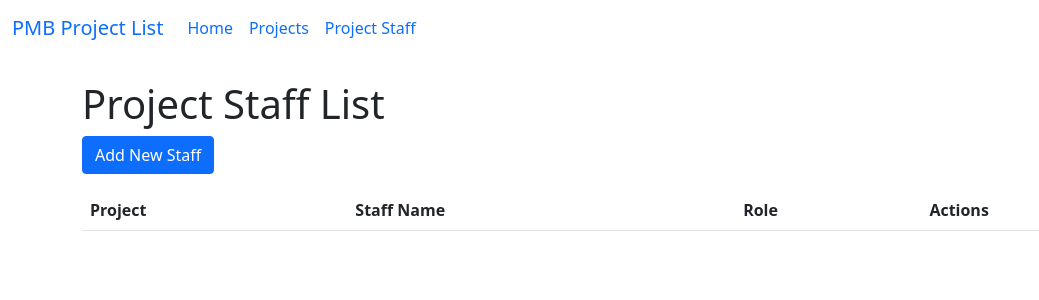
After one commit to Jinxiang2000/Django_PML, a Django app: page /projects/project-staff/ in a window 1280 px wide. The commit adds this page. Shown: the top 300 px of the page, without its empty margins (0-1039 px from the left). Run offline with Django 5.2, Linux system fonts and the light colour scheme; data that the repository does not hold is empty; some libraries are stand-ins or nearby versions.

Commit message:
Project Staff List

```diff
--- a/PMB_Project/PMB_Project/settings.py
+++ b/PMB_Project/PMB_Project/settings.py
@@ -38,8 +38,10 @@ INSTALLED_APPS = [
     "django.contrib.messages",
     "django.contrib.staticfiles",
     "projects",
+    "crispy_forms",
+    "crispy_bootstrap4"
 ]
-
+CRISPY_TEMPLATE_PACK = 'bootstrap4'  # or 'bootstrap5' if you are using Bootstrap 5
 MIDDLEWARE = [
     "django.middleware.security.SecurityMiddleware",
     "django.contrib.sessions.middleware.SessionMiddleware",
@@ -120,7 +122,7 @@ USE_TZ = True
 # Static files (CSS, JavaScript, Images)
 # https://docs.djangoproject.com/en/5.0/howto/static-files/
 
-STATIC_URL = "static/"
+STATIC_URL = "/static/"
 
 # Default primary key field type
 # https://docs.djangoproject.com/en/5.0/ref/settings/#default-auto-field
--- /dev/null
+++ b/PMB_Project/PMB_Project/static/css/custom.css
@@ -0,0 +1,6 @@
+/* static/css/custom.css */
+#projectsTable, .dataTables_wrapper, .dataTables_length, .dataTables_filter {
+    width: auto !important; /* Override any pre-existing width settings */
+    margin-left: 10 !important; /* Align to the left */
+    text-align: left !important; /* Text align left */
+}
--- a/PMB_Project/projects/models.py
+++ b/PMB_Project/projects/models.py
@@ -23,7 +23,7 @@ class Project(models.Model):
     project_manager = models.ForeignKey('Staff', on_delete=models.SET_NULL, null=True, related_name='managed_projects')
 
     def __str__(self):
-        return self.title
+        return f'{self.project_id} - {self.title}'
 
     def get_absolute_url(self):
         return reverse('project_detail', kwargs={'pk': self.pk})
--- a/PMB_Project/projects/templates/base.html
+++ b/PMB_Project/projects/templates/base.html
@@ -3,11 +3,15 @@
 <head>
     <meta charset="UTF-8">
     <title>{% block title %}Project Management{% endblock %}</title>
-    <link rel="stylesheet" type="text/css" href="https://cdn.datatables.net/1.10.21/css/jquery.dataTables.css">
     <link href="https://cdn.jsdelivr.net/npm/bootstrap@5.1.3/dist/css/bootstrap.min.css" rel="stylesheet">
     <script src="https://cdn.jsdelivr.net/npm/bootstrap@5.1.3/dist/js/bootstrap.bundle.min.js"></script>
     <script type="text/javascript" src="https://code.jquery.com/jquery-3.5.1.js"></script>
     <script type="text/javascript" src="https://cdn.datatables.net/1.10.21/js/jquery.dataTables.js"></script>
+    <link rel="stylesheet" type="text/css" href="https://cdn.datatables.net/1.10.21/css/jquery.dataTables.min.css">
+    <script src="https://code.jquery.com/jquery-3.5.1.js"></script>
+    <script src="https://cdn.datatables.net/1.10.21/js/jquery.dataTables.min.js"></script>
+
+
     {% block additional_css %}{% endblock %}
 </head>
 <body>
@@ -26,16 +30,21 @@
                     <li class="nav-item">
                         <a class="nav-link" href="{% url 'project_list' %}">Projects</a>
                     </li>
+
+                    <li class="nav-item">
+                        <a class="nav-link" href="{% url 'project_staff_list' %}">Project Staff</a>
+                    </li>
+
                     <!-- Additional navbar items can be added here -->
                 </ul>
             </div>
         </div>
     </nav>
-    <div class="container mt-4">
-        {% block content %}
-        {% endblock %}
-        {% block additional_scripts %}{% endblock %}
-    </div>
+
+    {% block content %}
+    {% endblock %}
+    {% block additional_scripts %}{% endblock %}
+
 
 
 
--- /dev/null
+++ b/PMB_Project/projects/templates/projects/project_staff_list.html
@@ -0,0 +1,31 @@
+{% extends 'base.html' %}
+
+{% block content %}
+<div class="container mt-4">
+    <h1>Project Staff List</h1>
+    <a href="{% url 'project_staff_add' %}" class="btn btn-primary mb-3">Add New Staff</a>
+    <table class="table">
+        <thead>
+            <tr>
+                <th>Project</th>
+                <th>Staff Name</th>
+                <th>Role</th>
+                <th>Actions</th>
+            </tr>
+        </thead>
+        <tbody>
+            {% for staff in project_staff %}
+            <tr>
+                <td>{{ staff.project.title }}</td>
+                <td>{{ staff.staff.name }}</td>
+                <td>{{ staff.role }}</td>
+                <td>
+                    <a href="{% url 'project_staff_edit' staff.id %}" class="btn btn-sm btn-info">Edit</a>
+                    <a href="{% url 'project_staff_delete' staff.id %}" class="btn btn-sm btn-danger">Delete</a>
+                </td>
+            </tr>
+            {% endfor %}
+        </tbody>
+    </table>
+</div>
+{% endblock %}
--- a/PMB_Project/projects/urls.py
+++ b/PMB_Project/projects/urls.py
@@ -7,4 +7,9 @@ urlpatterns = [
     path('new/', views.project_create, name='project_create'),
     path('edit/<slug:pk>/', views.project_edit, name='project_edit'),
     path('delete/<slug:pk>/', views.project_delete, name='project_delete'),
+    #Project Staff URL
+    path('project-staff/', views.ProjectStaffListView.as_view(), name='project_staff_list'),
+    path('project-staff/add/', views.ProjectStaffCreateView.as_view(), name='project_staff_add'),
+    path('project-staff/<slug:pk>/edit/', views.ProjectStaffUpdateView.as_view(), name='project_staff_edit'),
+    path('project-staff/<slug:pk>/delete/', views.ProjectStaffDeleteView.as_view(), name='project_staff_delete'),
 ]
--- a/PMB_Project/projects/views.py
+++ b/PMB_Project/projects/views.py
@@ -2,7 +2,7 @@ from django.shortcuts import render
 
 # Create your views here.
 from django.shortcuts import render, redirect, get_object_or_404
-from django.urls import reverse
+from django.urls import reverse, reverse_lazy
 from .models import Project
 from .forms import ProjectForm
 
@@ -44,3 +44,31 @@ def project_delete(request, pk):
         project.delete()
         return redirect(reverse('project_list'))
     return render(request, 'projects/project_confirm_delete.html', {'project': project})
+
+#Project Staff View
+from django.views.generic import ListView, CreateView, UpdateView, DeleteView
+from .models import ProjectStaff
+from .forms import ProjectStaffForm
+
+class ProjectStaffListView(ListView):
+    model = ProjectStaff
+    context_object_name = 'project_staff'
+    template_name = 'projects/project_staff_list.html'
+
+class ProjectStaffCreateView(CreateView):
+    model = ProjectStaff
+    form_class = ProjectStaffForm
+    template_name = 'projects/project_staff_form.html'
+    success_url = reverse_lazy('project_staff_list')
+
+class ProjectStaffUpdateView(UpdateView):
+    model = ProjectStaff
+    form_class = ProjectStaffForm
+    template_name = 'projects/project_staff_form.html'
+    success_url = reverse_lazy('project_staff_list')
+
+class ProjectStaffDeleteView(DeleteView):
+    model = ProjectStaff
+    context_object_name = 'project_staff'
+    template_name = 'projects/project_staff_confirm_delete.html'
+    success_url = reverse_lazy('project_staff_list')
```
Also changed, not shown: PMB_Project/projects/forms.py (+12 -1 lines), PMB_Project/projects/templates/projects/project_list.html (+36 -4 lines), PMB_Project/projects/templates/projects/project_staff_confirm_delete.html (added, +13 -0 lines), PMB_Project/projects/templates/projects/project_staff_form.html (added, +13 -0 lines).
